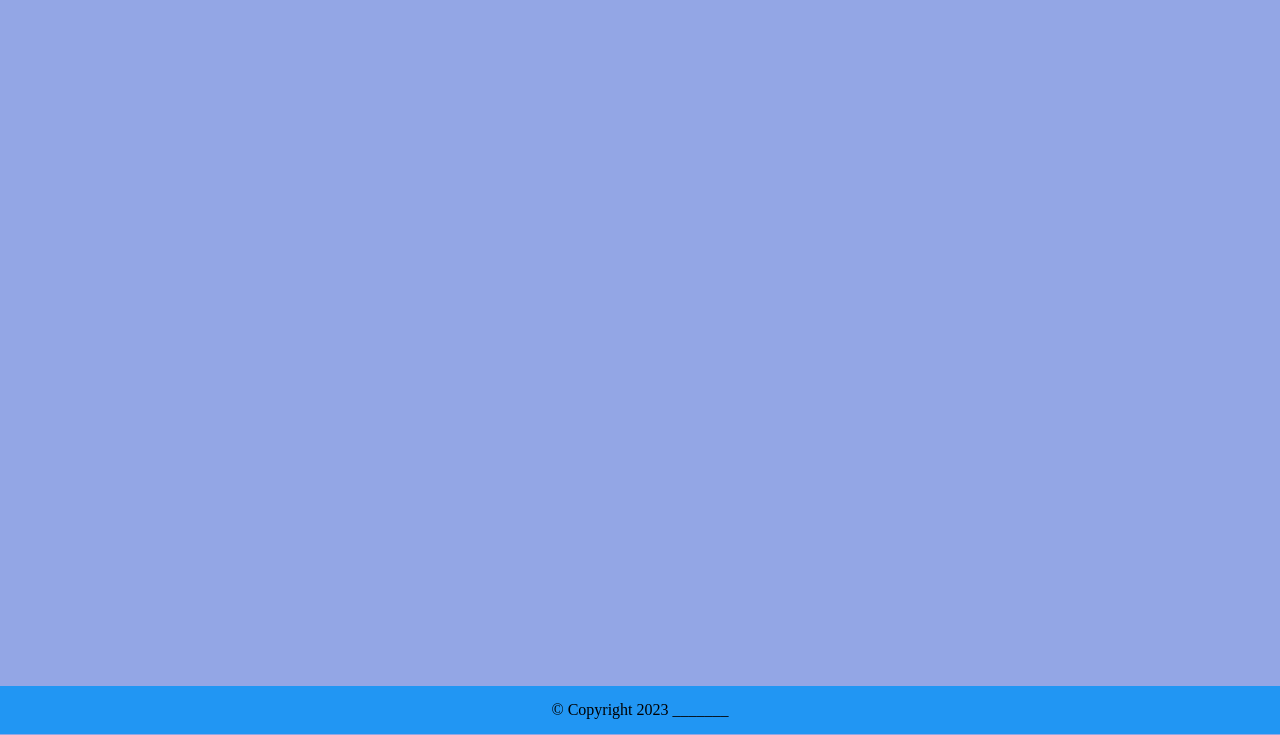
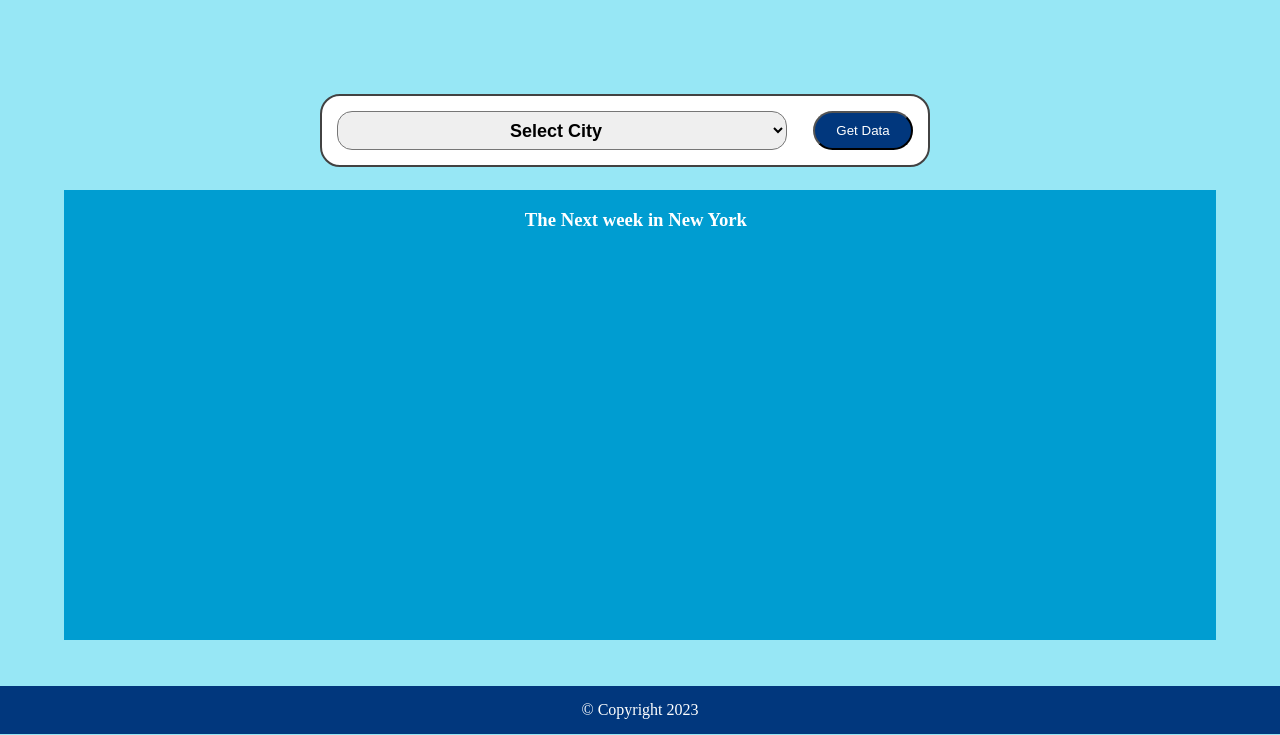
Before and after one commit to ernestnash/build-a-website-api-html-javascript-json, a plain HTML site: page index.html in a window 1280 px wide. Shown: the part 66-801 px from the top of the page. Drawn offline with Linux system fonts and the light colour scheme; no server answers.

Commit message:
API handling with javascript

```diff
--- a/css/master.css
+++ b/css/master.css
@@ -1,28 +1,76 @@
 body {
-  background-color: #93a6e5;
+  background: #97e7f5;
   color: black;
   margin: 0;
   padding: 0;
 }
-
-.header {
-  background: #2196f3;
-  height: 4rem;
+.header, .footer {
   width: 100%;
   position: absolute;
-  top: 0;
   display: flex;
   justify-content: center;
   align-items: center;
+  background: #01377d;
+  color: white;
+}
+.header {
+  height: 4rem;
+  top: 0;
 }
 
 .footer {
-  background: #2196f3;
   height: 3rem;
+  bottom: 0;
+}
+
+
+.main {
+  background:#fff;
   display: flex;
-  justify-content: center;
-  align-items: center;
+  justify-content: space-between;
+  padding: 15px;
   position: absolute;
-  bottom: 0;
-  width: 100%;
+  top: 20%;
+  left: 25%;
+  border: 2px solid rgb(66, 66, 66);
+  border-radius: 20px;
+  width: 45%;
+  height: auto;
 }
+
+.btn {
+  background: #01377d;
+  border-radius: 20px;
+  padding: 10px;
+  width: 100px;
+  cursor: pointer;
+}
+
+.Dataset {
+  width: 450px;
+  border-radius: 15px;
+  font-weight: bold;
+  cursor: pointer;
+  font-size: large;
+  text-align: center;
+}
+
+.container {
+  width:90%;
+  height: 450px;
+  position: absolute;
+  top: 32%;
+  left: 5%;
+  background: #009dd1;
+}
+
+.container h3 {
+  color: white;
+  position: absolute;
+  left: 40%;
+}
+
+a {
+  text-decoration: none;
+  color: white;
+}
--- a/index.html
+++ b/index.html
@@ -21,17 +21,27 @@
       <h1>API Project</h1>
     </div>
 
-    <div>
-      <datalist> </datalist>
+    <div class="main">
+      <select class="Dataset">
+        <!-- This is the dropdown menu for selecting a city to search for weather information on -->
+        <option value="">Select City</option>
+        <option value="">New York</option>
+        <option value="">London</option>
+      </select>
       <div>
-        <a class="btn btn--primary" id="get_data">Get Data</a>
+        <button class="btn" id="get_data" >
+          <a href="#" onclick="">Get Data</a>
+        </button>
       </div>
+    </div>
+    <div class="container">
+      <h3>The Next week in New York</h3>
     </div>
   </body>
 
   <div class="footer">
     <footer>
-      <p class="copyright-text">© Copyright 2023 _______</p>
+      <p class="copyright-text">© Copyright 2023</p>
     </footer>
   </div>
 
--- a/js/main.js
+++ b/js/main.js
@@ -0,0 +1,9 @@
+const url = 'http://www.7timer.info/bin/api.pl?lon=113.17&lat=23.09&product=astro&output=json'
+
+async function getData(){
+    const response = fetch(url);
+    const data = (await response).json()
+    console.log(data)
+}
+
+getData()
```
